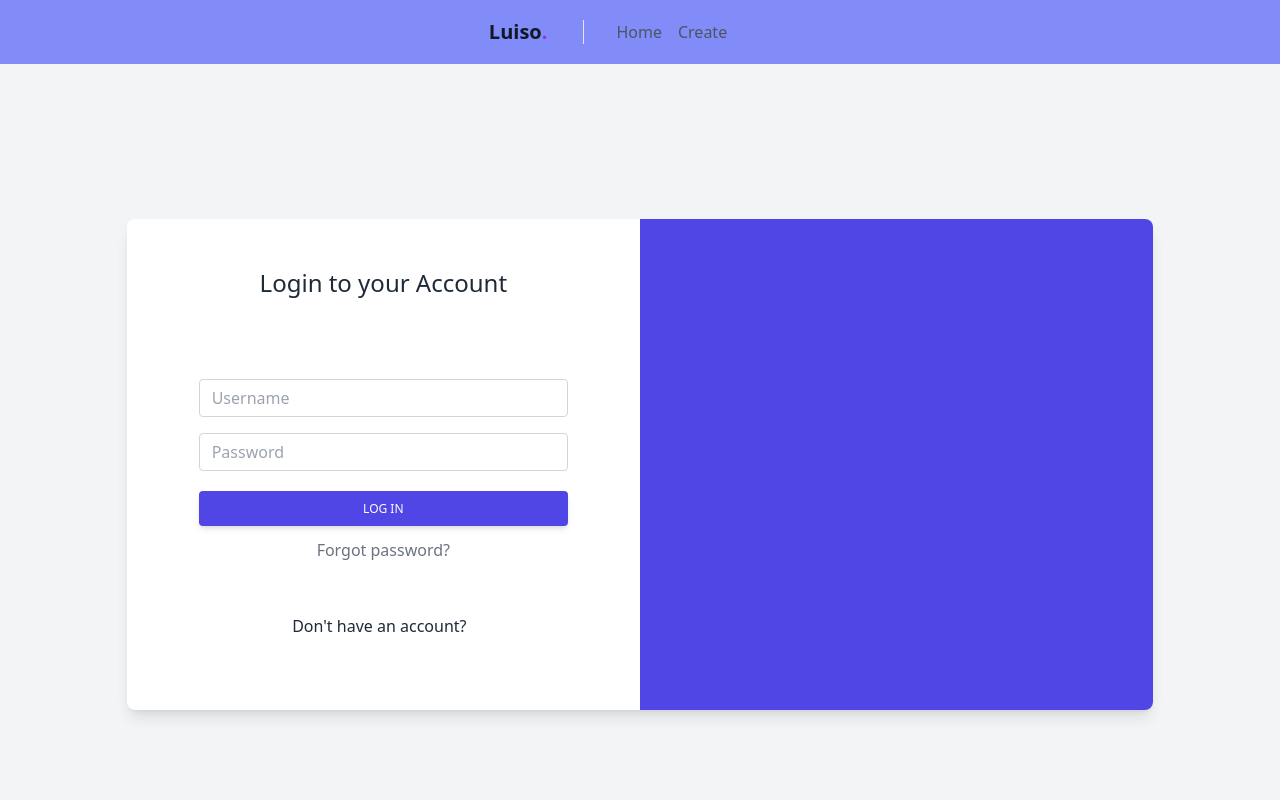
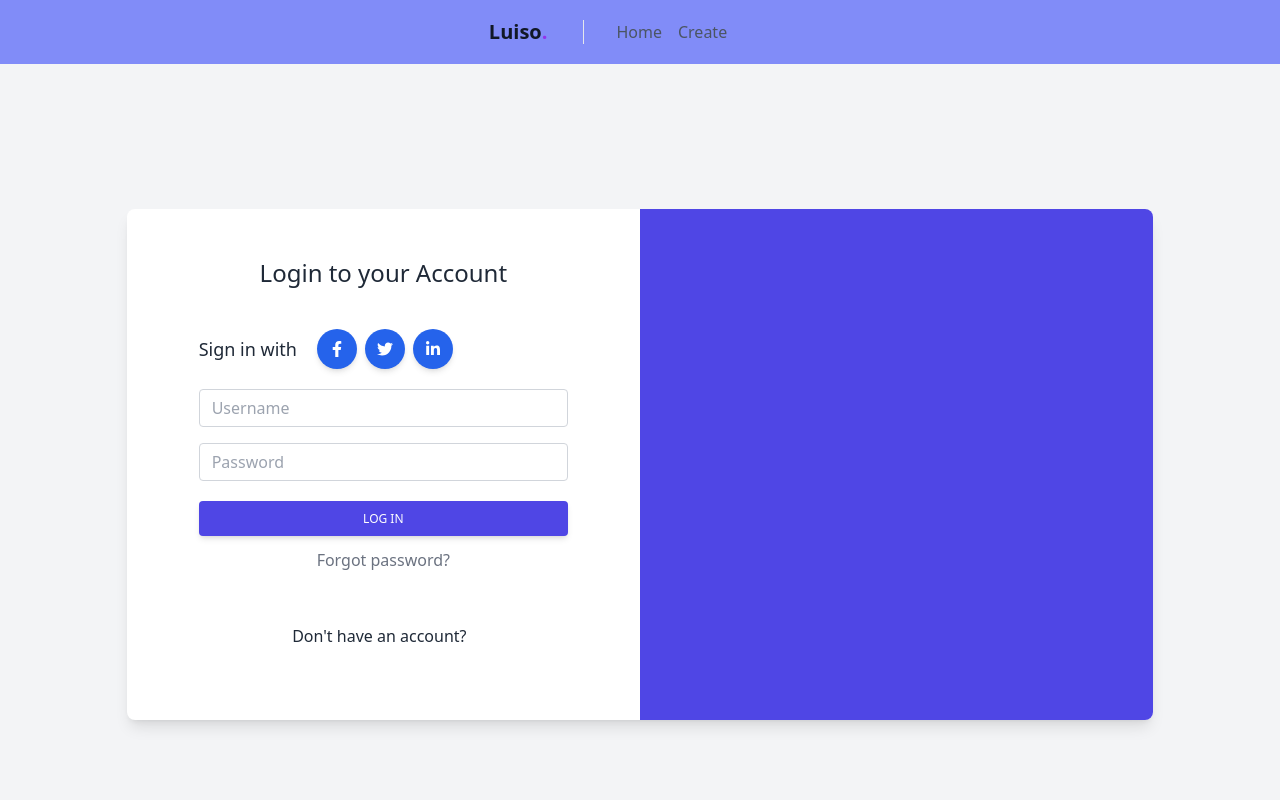
Before and after one commit to luisomogollon/login-app, a React (Create React App) app: page / in a window 1280 px wide. Shown: the top 800 px of the page. Built offline with nearby package versions, Linux system fonts and the light colour scheme.

Commit message:
redes sociales flex

```diff
--- a/src/routes/Login.jsx
+++ b/src/routes/Login.jsx
@@ -12,10 +12,68 @@
                   <div class="lg:w-6/12 px-4 md:px-0">
                     <div class="md:p-12 md:mx-6">
                       <div class="text-center">
+                        <h3 class="mb-10 text-2xl font-medium text-center">
+                          Login to your Account
+                        </h3>
+                      </div>
+                      <div class="flex flex-row mb-5 items-center justify-center lg:justify-start">
+                          <p class="text-lg mb-0 mr-4">Sign in with</p>
+                          <button
+                            type="button"
+                            data-mdb-ripple="true"
+                            data-mdb-ripple-color="light"
+                            class="inline-block p-3 bg-blue-600 text-white font-medium text-xs leading-tight uppercase rounded-full shadow-md hover:bg-blue-700 hover:shadow-lg focus:bg-blue-700 focus:shadow-lg focus:outline-none focus:ring-0 active:bg-blue-800 active:shadow-lg transition duration-150 ease-in-out mx-1"
+                          >
+                            <svg
+                              xmlns="http://www.w3.org/2000/svg"
+                              viewBox="0 0 320 512"
+                              class="w-4 h-4"
+                            >
+                              <path
+                                fill="currentColor"
+                                d="M279.14 288l14.22-92.66h-88.91v-60.13c0-25.35 12.42-50.06 52.24-50.06h40.42V6.26S260.43 0 225.36 0c-73.22 0-121.08 44.38-121.08 124.72v70.62H22.89V288h81.39v224h100.17V288z"
+                              />
+                            </svg>
+                          </button>
 
-                <h3 class="mb-20 text-2xl font-medium text-center">Login to your Account</h3>
+                          <button
+                            type="button"
+                            data-mdb-ripple="true"
+                            data-mdb-ripple-color="light"
+                            class="inline-block p-3 bg-blue-600 text-white font-medium text-xs leading-tight uppercase rounded-full shadow-md hover:bg-blue-700 hover:shadow-lg focus:bg-blue-700 focus:shadow-lg focus:outline-none focus:ring-0 active:bg-blue-800 active:shadow-lg transition duration-150 ease-in-out mx-1"
+                          >
+                            <svg
+                              xmlns="http://www.w3.org/2000/svg"
+                              viewBox="0 0 512 512"
+                              class="w-4 h-4"
+                            >
+                              <path
+                                fill="currentColor"
+                                d="M459.37 151.716c.325 4.548.325 9.097.325 13.645 0 138.72-105.583 298.558-298.558 298.558-59.452 0-114.68-17.219-161.137-47.106 8.447.974 16.568 1.299 25.34 1.299 49.055 0 94.213-16.568 130.274-44.832-46.132-.975-84.792-31.188-98.112-72.772 6.498.974 12.995 1.624 19.818 1.624 9.421 0 18.843-1.3 27.614-3.573-48.081-9.747-84.143-51.98-84.143-102.985v-1.299c13.969 7.797 30.214 12.67 47.431 13.319-28.264-18.843-46.781-51.005-46.781-87.391 0-19.492 5.197-37.36 14.294-52.954 51.655 63.675 129.3 105.258 216.365 109.807-1.624-7.797-2.599-15.918-2.599-24.04 0-57.828 46.782-104.934 104.934-104.934 30.213 0 57.502 12.67 76.67 33.137 23.715-4.548 46.456-13.32 66.599-25.34-7.798 24.366-24.366 44.833-46.132 57.827 21.117-2.273 41.584-8.122 60.426-16.243-14.292 20.791-32.161 39.308-52.628 54.253z"
+                              />
+                            </svg>
+                          </button>
+
+                          <button
+                            type="button"
+                            data-mdb-ripple="true"
+                            data-mdb-ripple-color="light"
+                            class="inline-block p-3 bg-blue-600 text-white font-medium text-xs leading-tight uppercase rounded-full shadow-md hover:bg-blue-700 hover:shadow-lg focus:bg-blue-700 focus:shadow-lg focus:outline-none focus:ring-0 active:bg-blue-800 active:shadow-lg transition duration-150 ease-in-out mx-1"
+                          >
+                            <svg
+                              xmlns="http://www.w3.org/2000/svg"
+                              viewBox="0 0 448 512"
+                              class="w-4 h-4"
+                            >
+                              <path
+                                fill="currentColor"
+                                d="M100.28 448H7.4V148.9h92.88zM53.79 108.1C24.09 108.1 0 83.5 0 53.8a53.79 53.79 0 0 1 107.58 0c0 29.7-24.1 54.3-53.79 54.3zM447.9 448h-92.68V302.4c0-34.7-.7-79.2-48.29-79.2-48.29 0-55.69 37.7-55.69 76.7V448h-92.78V148.9h89.08v40.8h1.3c12.4-23.5 42.69-48.3 87.88-48.3 94 0 111.28 61.9 111.28 142.3V448z"
+                              />
+                            </svg>
+                          </button>
                         </div>
                       <form>
+
 
                         <div class="mb-4">
                           <input
@@ -34,32 +92,24 @@
                           />
                         </div>
                         <div class="text-center pt-1 mb-12 pb-1">
-
-                    <button
-                      class="inline-block px-6 py-2.5 bg-indigo-600 text-white font-medium text-xs leading-tight uppercase rounded shadow-md hover:bg-indigo-900 hover:shadow-lg focus:shadow-lg focus:outline-none focus:ring-0 active:shadow-lg transition duration-150 ease-in-out w-full mb-3"
-
-                    >
+                          <button class="inline-block px-6 py-2.5 bg-indigo-600 text-white font-medium text-xs leading-tight uppercase rounded shadow-md hover:bg-indigo-900 hover:shadow-lg focus:shadow-lg focus:outline-none focus:ring-0 active:shadow-lg transition duration-150 ease-in-out w-full mb-3">
                             Log in
                           </button>
 
-                    <a class="text-gray-500" href="#!">Forgot password?</a>
+                          <a class="text-gray-500" href="#!">
+                            Forgot password?
+                          </a>
                         </div>
                         <div class="flex justify-center pb-6">
                           <p class="mb-0 mr-2">Don't have an account?</p>
-
                         </div>
                       </form>
                     </div>
                   </div>
-            <div
-              class="lg:w-6/12 flex items-center bg-indigo-600 lg:rounded-r-lg rounded-b-lg lg:rounded-bl-none"
-
-            >
+                  <div class="lg:w-6/12 flex items-center bg-indigo-600 lg:rounded-r-lg rounded-b-lg lg:rounded-bl-none">
                     <div class="text-white px-4 py-6 md:p-12 md:mx-6">
                       <h4 class="text-xl font-semibold mb-6"></h4>
-                <p class="text-sm">
-
-                </p>
+                      <p class="text-sm"></p>
                     </div>
                   </div>
                 </div>
```
Lines whose indentation alone changed are shown as unchanged.
